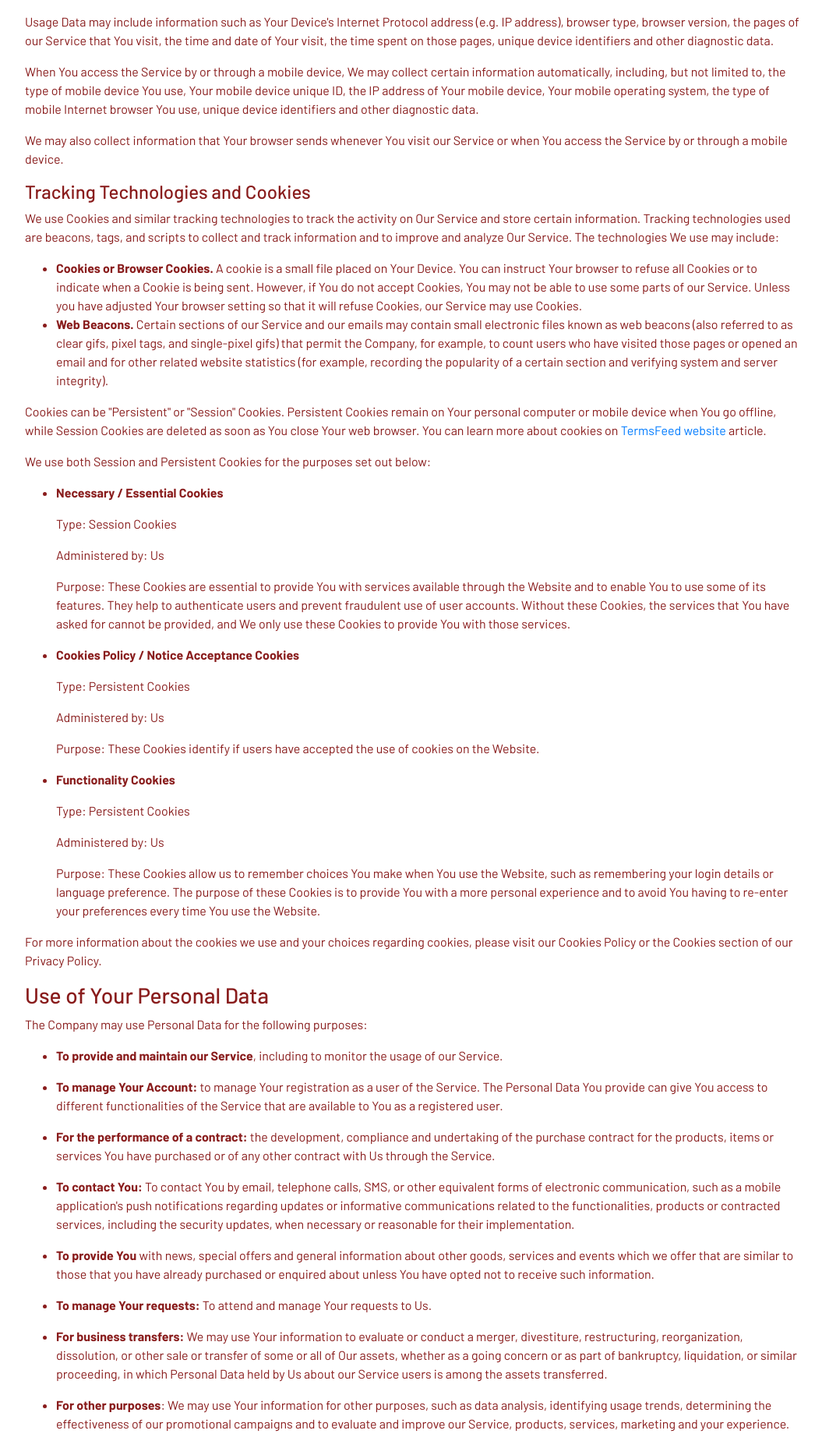
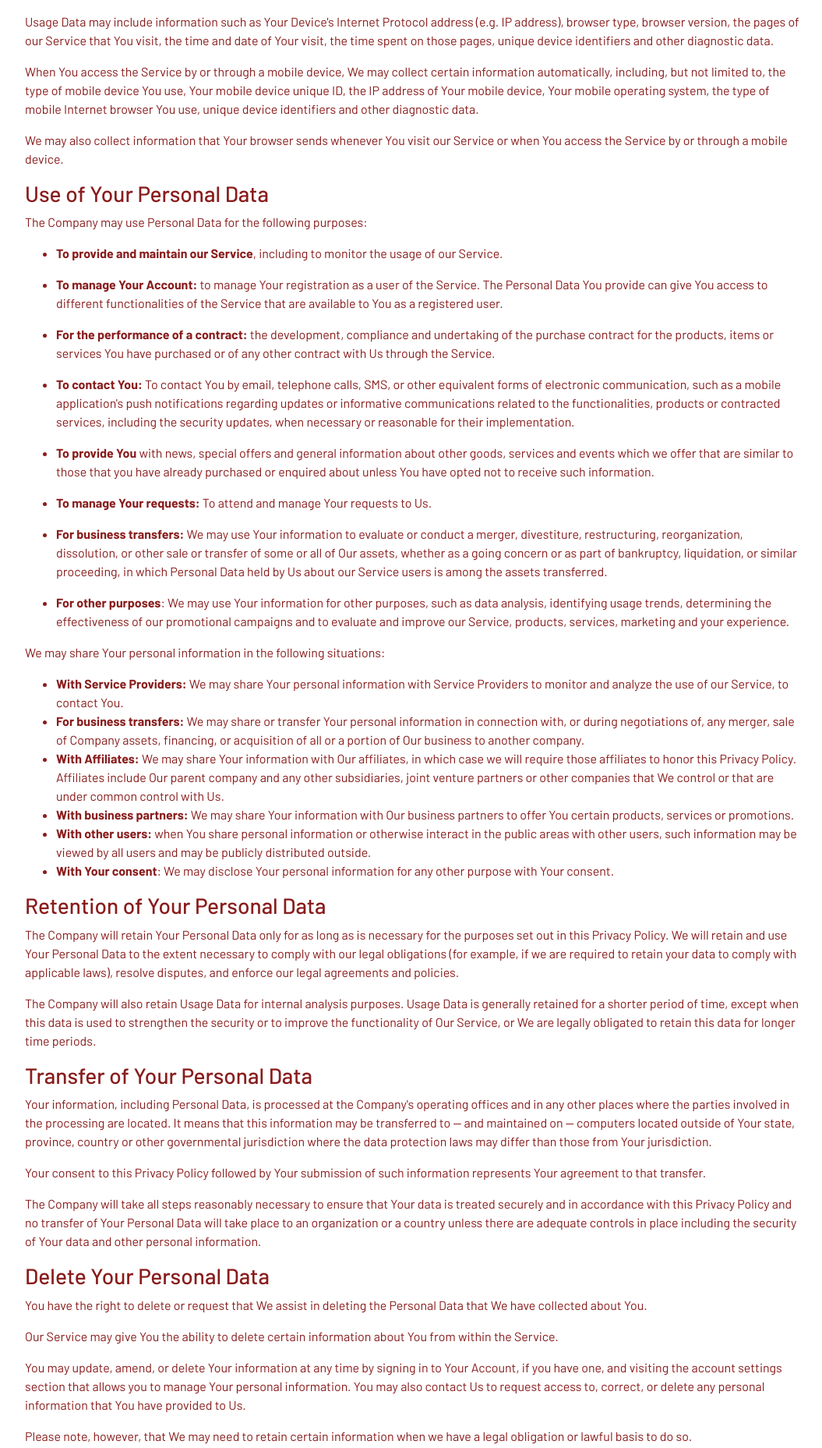
Before and after one commit to dimmando/abc-bookshop, a Django app: page /bookstoremanagement/privacy_policy/ in a window 1280 px wide. Shown: the part 1779-3636 px from the top of the page at 78% size, without its empty margins (111-1166 px from the left). Run offline with Django 4.2, Linux system fonts and the light colour scheme; some libraries are stand-ins or nearby versions.

Commit message:
Correction of  Privacy Policy

```diff
--- a/bookstoremanagement/templates/bookstoremanagement/privacy_policy.html
+++ b/bookstoremanagement/templates/bookstoremanagement/privacy_policy.html
@@ -24,7 +24,6 @@
     </div>
 </div>
 
-<!-- Display privacy policy content here -->
 <div class="container">
     <div class="row">
         <div class="col my-4">
@@ -100,35 +99,6 @@
             <p>Usage Data may include information such as Your Device's Internet Protocol address (e.g. IP address), browser type, browser version, the pages of our Service that You visit, the time and date of Your visit, the time spent on those pages, unique device identifiers and other diagnostic data.</p>
             <p>When You access the Service by or through a mobile device, We may collect certain information automatically, including, but not limited to, the type of mobile device You use, Your mobile device unique ID, the IP address of Your mobile device, Your mobile operating system, the type of mobile Internet browser You use, unique device identifiers and other diagnostic data.</p>
             <p>We may also collect information that Your browser sends whenever You visit our Service or when You access the Service by or through a mobile device.</p>
-            <h4>Tracking Technologies and Cookies</h4>
-            <p>We use Cookies and similar tracking technologies to track the activity on Our Service and store certain information. Tracking technologies used are beacons, tags, and scripts to collect and track information and to improve and analyze Our Service. The technologies We use may include:</p>
-            <ul>
-            <li><strong>Cookies or Browser Cookies.</strong> A cookie is a small file placed on Your Device. You can instruct Your browser to refuse all Cookies or to indicate when a Cookie is being sent. However, if You do not accept Cookies, You may not be able to use some parts of our Service. Unless you have adjusted Your browser setting so that it will refuse Cookies, our Service may use Cookies.</li>
-            <li><strong>Web Beacons.</strong> Certain sections of our Service and our emails may contain small electronic files known as web beacons (also referred to as clear gifs, pixel tags, and single-pixel gifs) that permit the Company, for example, to count users who have visited those pages or opened an email and for other related website statistics (for example, recording the popularity of a certain section and verifying system and server integrity).</li>
-            </ul>
-            <p>Cookies can be &quot;Persistent&quot; or &quot;Session&quot; Cookies. Persistent Cookies remain on Your personal computer or mobile device when You go offline, while Session Cookies are deleted as soon as You close Your web browser. You can learn more about cookies on <a href="https://www.termsfeed.com/blog/cookies/#What_Are_Cookies" target="_blank">TermsFeed website</a> article.</p>
-            <p>We use both Session and Persistent Cookies for the purposes set out below:</p>
-            <ul>
-            <li>
-            <p><strong>Necessary / Essential Cookies</strong></p>
-            <p>Type: Session Cookies</p>
-            <p>Administered by: Us</p>
-            <p>Purpose: These Cookies are essential to provide You with services available through the Website and to enable You to use some of its features. They help to authenticate users and prevent fraudulent use of user accounts. Without these Cookies, the services that You have asked for cannot be provided, and We only use these Cookies to provide You with those services.</p>
-            </li>
-            <li>
-            <p><strong>Cookies Policy / Notice Acceptance Cookies</strong></p>
-            <p>Type: Persistent Cookies</p>
-            <p>Administered by: Us</p>
-            <p>Purpose: These Cookies identify if users have accepted the use of cookies on the Website.</p>
-            </li>
-            <li>
-            <p><strong>Functionality Cookies</strong></p>
-            <p>Type: Persistent Cookies</p>
-            <p>Administered by: Us</p>
-            <p>Purpose: These Cookies allow us to remember choices You make when You use the Website, such as remembering your login details or language preference. The purpose of these Cookies is to provide You with a more personal experience and to avoid You having to re-enter your preferences every time You use the Website.</p>
-            </li>
-            </ul>
-            <p>For more information about the cookies we use and your choices regarding cookies, please visit our Cookies Policy or the Cookies section of our Privacy Policy.</p>
             <h3>Use of Your Personal Data</h3>
             <p>The Company may use Personal Data for the following purposes:</p>
             <ul>
```
Also changed, not shown: bookstoremanagement/templates/bookstoremanagement/terms_and_conditions.html (+56 -0 lines).
